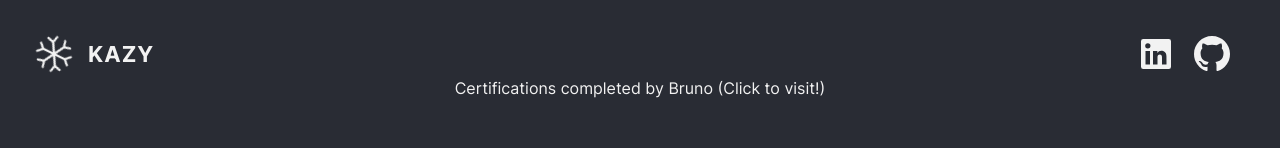
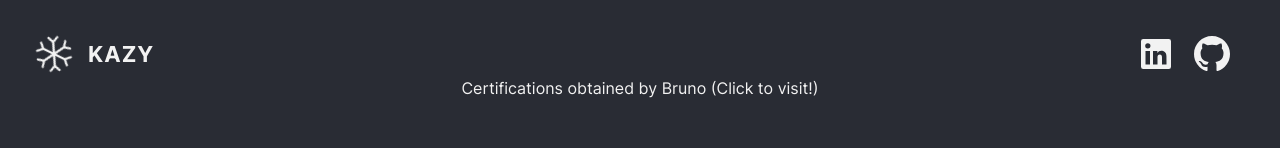
Before and after one commit to AgentKazy/kazy-dev, a React (Vite) app: page / in a window 1280 px wide. Shown: the top 148 px of the page. Built offline with nearby package versions, Linux system fonts and the light colour scheme.

Commit message:
Fix text

```diff
--- a/src/pages/Home.jsx
+++ b/src/pages/Home.jsx
@@ -12,7 +12,7 @@ function Home() {
     <main>
       <div className={styles.container}>
         <p className={styles.subheading}>
-          Certifications completed by Bruno (Click to visit!)
+          Certifications obtained by Bruno (Click to visit!)
         </p>
         {certs.map((cert) => (
           <div className={cert.logoClass} key={cert.id}>
```
